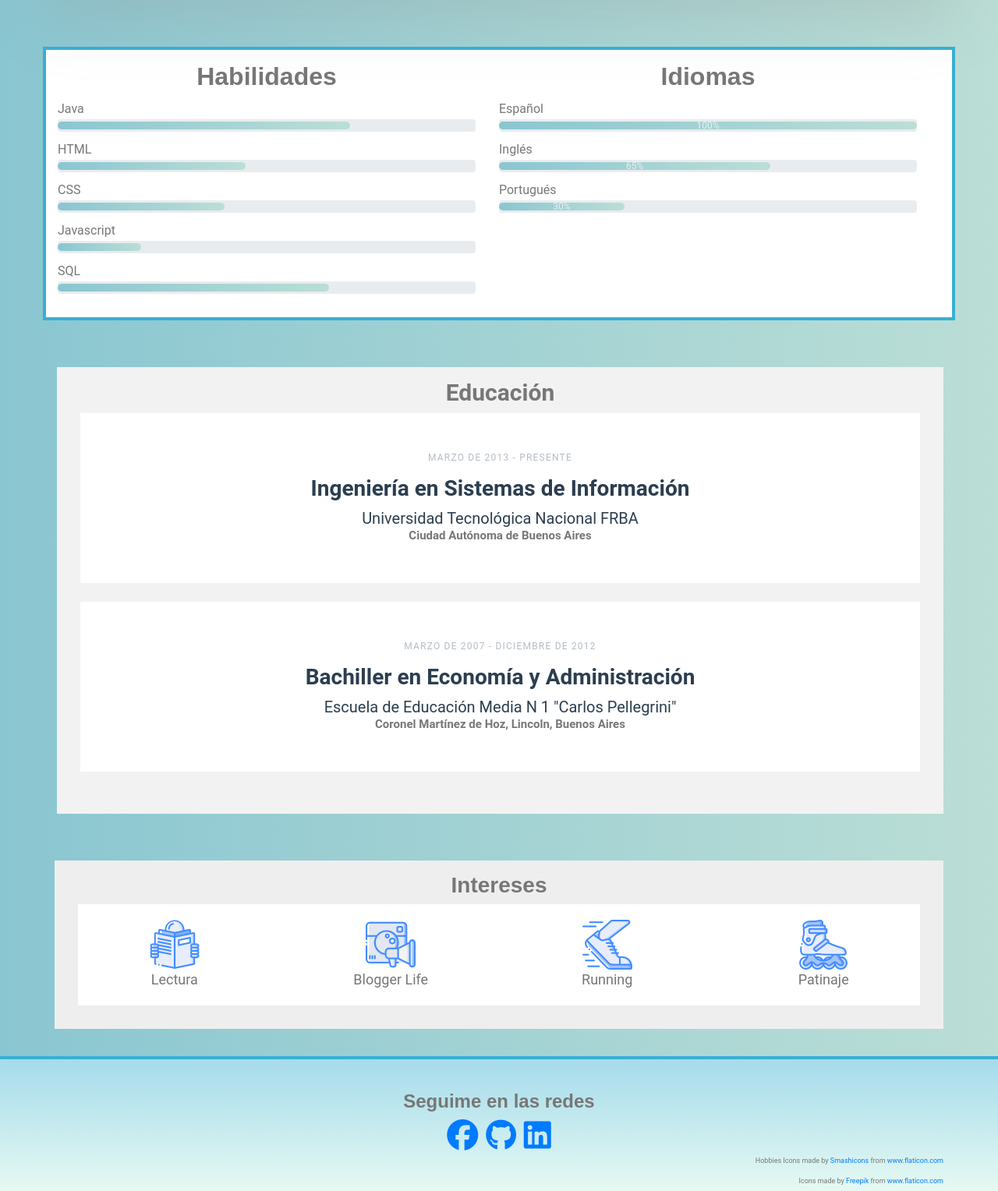
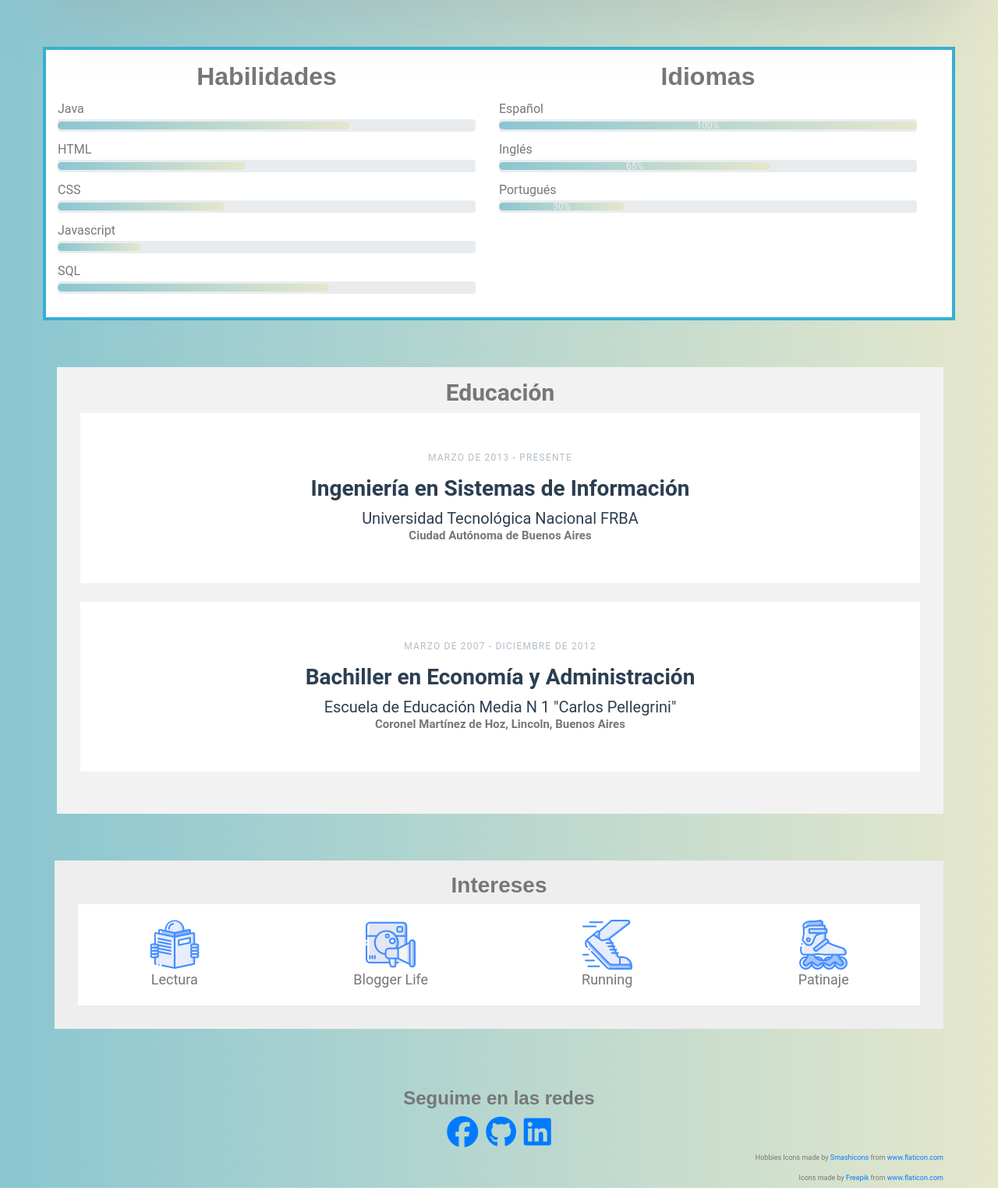
Before and after one commit to aramontoya07/cv-website, a plain HTML site: page index.html in a window 1280 px wide. Shown: the part 790-2318 px from the top of the page at 78% size. Drawn offline with nearby package versions, Linux system fonts and the light colour scheme; some icons are missing.

Commit message:
arreglo combinacion de colores general y del menu responsive

```diff
--- a/estilos.css
+++ b/estilos.css
@@ -114,9 +114,9 @@ h6 {
 header {
   width: 100%;
   height: 80px;
-  background-image: -moz-linear-gradient(0deg, #8ac6d1 0%, #bbded6 100%);
-  background-image: -webkit-linear-gradient(0deg, #8ac6d1 0%, #bbded6 100%);
-  background-image: -ms-linear-gradient(0deg, #8ac6d1 0%, #bbded6 100%);
+  background-image: -moz-linear-gradient(0deg, #8ac6d1 0%, #e5e7cc 100%);
+  background-image: -webkit-linear-gradient(0deg, #8ac6d1 0%, #e5e7cc 100%);
+  background-image: -ms-linear-gradient(0deg, #8ac6d1 0%, #e5e7cc 100%);
   background-attachment: fixed;
   background-position: center;
   background-size: cover;
@@ -184,9 +184,9 @@ nav .enlaces a:hover {
 .profile-area {
   position: relative;
   z-index: 1;
-  background-image: -moz-linear-gradient(0deg, #8ac6d1 0%, #bbded6 100%);
-  background-image: -webkit-linear-gradient(0deg, #8ac6d1 0%, #bbded6 100%);
-  background-image: -ms-linear-gradient(0deg, #8ac6d1 0%, #bbded6 100%);
+  background-image: -moz-linear-gradient(0deg, #8ac6d1 0%, #e5e7cc 100%);
+  background-image: -webkit-linear-gradient(0deg, #8ac6d1 0%, #e5e7cc 100%);
+  background-image: -ms-linear-gradient(0deg, #8ac6d1 0%, #e5e7cc 100%);
   padding: 30px;
   padding-top: 50px;
 }
@@ -325,9 +325,9 @@ nav .enlaces a:hover {
 /*Acerca de mi y Habilidades*/
 
 .section-wrapper {
-  background-image: -moz-linear-gradient(0deg, #8ac6d1 0%, #bbded6 100%);
-  background-image: -webkit-linear-gradient(0deg, #8ac6d1 0%, #bbded6 100%);
-  background-image: -ms-linear-gradient(0deg, #8ac6d1 0%, #bbded6 100%);
+  background-image: -moz-linear-gradient(0deg, #8ac6d1 0%, #e5e7cc 100%);
+  background-image: -webkit-linear-gradient(0deg, #8ac6d1 0%, #e5e7cc 100%);
+  background-image: -ms-linear-gradient(0deg, #8ac6d1 0%, #e5e7cc 100%);
   padding-bottom: 30px;
   /*padding-top: 30px;*/
 }
@@ -359,9 +359,9 @@ nav .enlaces a:hover {
   color: #eeeeee;
   vertical-align: middle;
   align-self: center;
-  background-image: -moz-linear-gradient(0deg, #8ac6d1 0%, #bbded6 100%);
-  background-image: -webkit-linear-gradient(0deg, #8ac6d1 0%, #bbded6 100%);
-  background-image: -ms-linear-gradient(0deg, #8ac6d1 0%, #bbded6 100%);
+  background-image: -moz-linear-gradient(0deg, #8ac6d1 0%, #e5e7cc 100%);
+  background-image: -webkit-linear-gradient(0deg, #8ac6d1 0%, #e5e7cc 100%);
+  background-image: -ms-linear-gradient(0deg, #8ac6d1 0%, #e5e7cc 100%);
 }
 
 .progress-item .progress-title {
@@ -372,9 +372,9 @@ nav .enlaces a:hover {
 
 .educacion {
 
-  background-image: -moz-linear-gradient(0deg, #8ac6d1 0%, #bbded6 100%);
-  background-image: -webkit-linear-gradient(0deg, #8ac6d1 0%, #bbded6 100%);
-  background-image: -ms-linear-gradient(0deg, #8ac6d1 0%, #bbded6 100%);
+  background-image: -moz-linear-gradient(0deg, #8ac6d1 0%, #e5e7cc 100%);
+  background-image: -webkit-linear-gradient(0deg, #8ac6d1 0%, #e5e7cc 100%);
+  background-image: -ms-linear-gradient(0deg, #8ac6d1 0%, #e5e7cc 100%);
   padding-bottom: 40px;
   padding-top: 40px;
 }
@@ -443,9 +443,9 @@ nav .enlaces a:hover {
 
 .intereses {
 
-  background-image: -moz-linear-gradient(0deg, #8ac6d1 0%, #bbded6 100%);
-  background-image: -webkit-linear-gradient(0deg, #8ac6d1 0%, #bbded6 100%);
-  background-image: -ms-linear-gradient(0deg, #8ac6d1 0%, #bbded6 100%);
+  background-image: -moz-linear-gradient(0deg, #8ac6d1 0%, #e5e7cc 100%);
+  background-image: -webkit-linear-gradient(0deg, #8ac6d1 0%, #e5e7cc 100%);
+  background-image: -ms-linear-gradient(0deg, #8ac6d1 0%, #e5e7cc 100%);
   padding-bottom: 20px;
   padding-top: 20px;
 
@@ -481,10 +481,10 @@ nav .enlaces a:hover {
 /*Footer*/
 
 .footer {
-  background: linear-gradient(to bottom,
-      rgba(56, 175, 211, 0.45),
-      rgba(213, 245, 234, 0.6));
-  border-top: 4px solid #38AFD3;
+  background-image: -moz-linear-gradient(0deg, #8ac6d1 0%, #e5e7cc 100%);
+  background-image: -webkit-linear-gradient(0deg, #8ac6d1 0%, #e5e7cc 100%);
+  background-image: -ms-linear-gradient(0deg, #8ac6d1 0%, #e5e7cc 100%);
+  /*border-top: 4px solid #38AFD3;*/
 
 }
 
@@ -515,7 +515,8 @@ nav .enlaces a:hover {
   .enlaces{
     position: fixed;
     top: 80px;
-    background: #2c3e50;
+    /*background: #2c3e50;*/
+    background: #78a8c4;
     left: 0;
     height: 100%;
     transition: 1s;
@@ -530,7 +531,7 @@ nav .enlaces a:hover {
     height: 50px;
     padding: 20px;
     text-align: center;
-    background: #34495e;
+    background: #5889a5;
     color: #ffffff;
   }
 }
--- a/js/main.js
+++ b/js/main.js
@@ -17,7 +17,7 @@ function menus(){
         nav.classList.remove('nav1');
         nav.className = ('nav2');
         nav.style.transition = '1s';
-        nav.style.color = '#000';
+        nav.style.color = '#000000';
     }
 }
 
```
